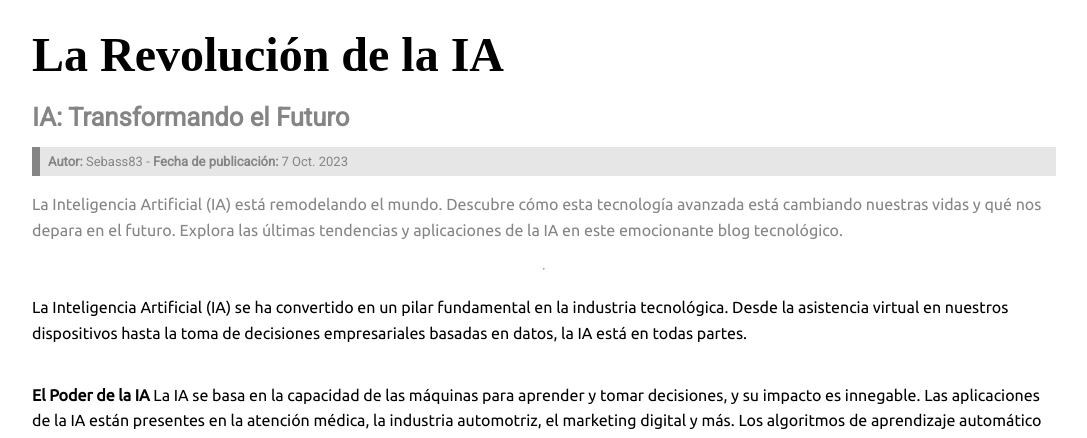
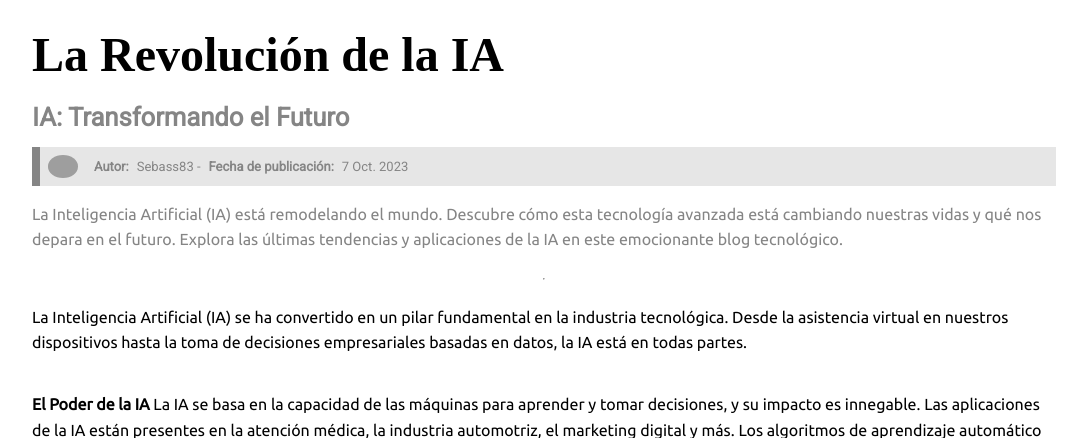
Before and after one commit to Sebass83/Santos-Sebastian-Ariel-Comision-47765, a Django app: page /post/1 in a window 1280 px wide. Shown: the part 873-1311 px from the top of the page, without its empty margins (96-1183 px from the left). Run offline with Django 4.2, Linux system fonts and the light colour scheme; data comes from the database, SQL or seed files in the repository; some libraries are stand-ins or nearby versions; some web fonts are replaced; grey boxes are pictures that could not be loaded.

Commit message:
Se implementa avatar de usuario en post individual

```diff
--- a/CodigoCreativoApp/static/style.css
+++ b/CodigoCreativoApp/static/style.css
@@ -450,6 +450,7 @@ footer {
   margin-bottom: 1rem;
 }
 .individual-post header .data {
+
   border-left: 0.5rem solid var(--text-mid);
   padding: 0.5rem;
   margin-bottom: 1rem;
@@ -460,9 +461,16 @@ footer {
   color: var(--text-mid);
 }
 .individual-post aside {
+  gap: .5rem;
+  display: flex;
+  align-items: center;
   font-size: small;
   color: var(--text-mid);
 }
+.individual-post aside img {
+margin-right: .5rem;
+}
+
 
 .individual-post aside strong {
   gap: 1rem;
--- a/CodigoCreativoApp/views.py
+++ b/CodigoCreativoApp/views.py
@@ -94,25 +94,36 @@ def misPosts(request):
 def getPost(request, id):
     data = Blog.objects.filter(id=id)
     avatar = Avatar.objects.filter(user=request.user.id)
+    authorAvatar = Avatar.objects.filter(user= data[0].author.id)
 
-    print(data[0].imagen.url)
+
+
 
     if request.method == "GET":
         if data:
+            if authorAvatar:
+                if avatar:
+                    return render(
+                        request, "post.html", {"data": data, "avatar": avatar[0].imagen.url, 'authorAvatar': authorAvatar[0].imagen.url}
+                    )
+                return render(request, "post.html", {"data": data, 'authorAvatar': authorAvatar[0].imagen.url})
             if avatar:
-                return render(
-                    request, "post.html", {"data": data, "avatar": avatar[0].imagen.url}
-                )
+                    return render(
+                        request, "post.html", {"data": data, "avatar": avatar[0].imagen.url}
+                    )
             return render(request, "post.html", {"data": data})
+
         else:
             return render(
-                request, "post.html", {"error": f"No se encontro post con el id: {id}"}
+                request, "post.html", {"error": f"No se encontró post con el id: {id}"}
             )
 
 
 def allPosts(request):
     data = Blog.objects.all()
     avatar = Avatar.objects.filter(user=request.user.id)
+
+
     if avatar:
         return render(
             request, "posts.html", {"data": data, "avatar": avatar[0].imagen.url}
--- a/templates/post.html
+++ b/templates/post.html
@@ -12,7 +12,11 @@
 <h2>{{ post.title }}</h2>
 <h3>{{ post.subtitle }}</h3>
 <div class="data">
-<aside><strong>Autor: </strong>{{post.author}} - <strong>Fecha de publicación: </strong>{{post.entryDate}}</aside>
+<aside>
+    {% if authorAvatar %}
+            <img src={{authorAvatar}} alt={{post.author.username}} width="30px" style="border-radius: 100%" />
+    {% endif %}
+    <strong>Autor: </strong>{{post.author}} - <strong>Fecha de publicación: </strong>{{post.entryDate}}</aside>
 </div>
 <p>{{post.description}}</p>
 </header>
```
